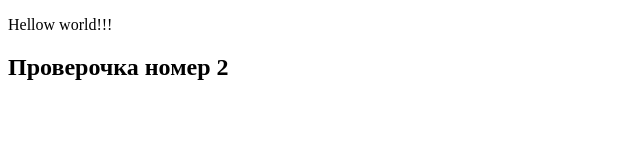
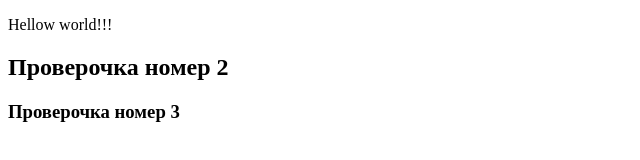
Before and after one commit to VolchArt/project2022, a plain HTML site: page index.html in a window 1280 px wide. Shown: the whole page, without its empty margins (0-640 px from the left). Drawn offline with Linux system fonts and the light colour scheme.

Commit message:
Proverka esche

```diff
--- a/index.html
+++ b/index.html
@@ -9,6 +9,7 @@
 <body>
     <p onclick=""> Hellow world!!! </p>
     <h2>Проверочка номер 2</h2>
+    <h3>Проверочка номер 3</h3>
     <script src="js/script.js"></script>
 </body>
 </html>
```
